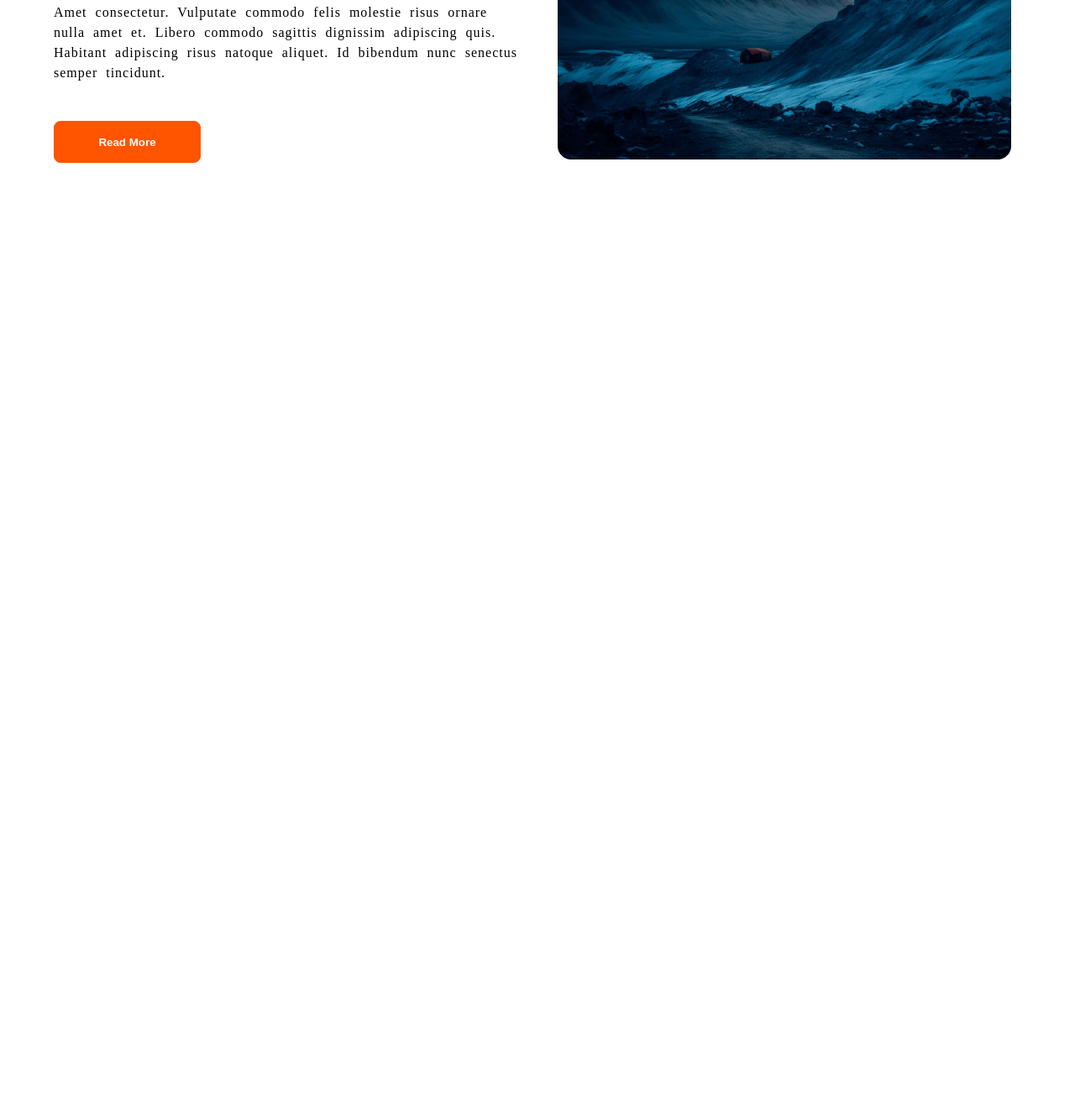
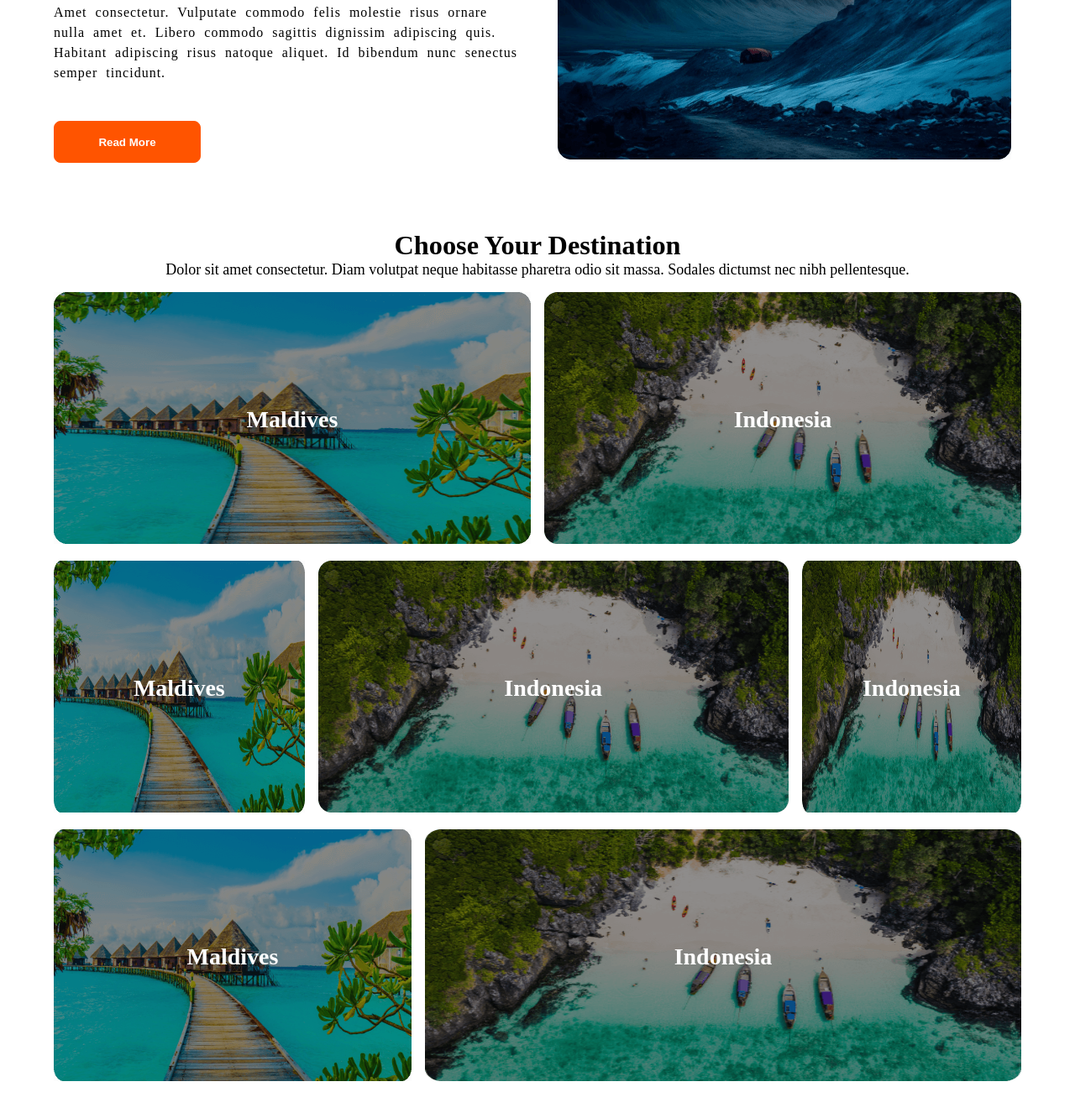
Before and after one commit to raselworshop/hero-travel, a plain HTML site: page index.html in a window 1280 px wide. Shown: the part 1200-2526 px from the top of the page at 84% size. Before the commit the page ends 1474 px from the top, so only its background shows below. Drawn offline with Linux system fonts and the light colour scheme.

Commit message:
add destinationsection

```diff
--- a/index.html
+++ b/index.html
@@ -59,5 +59,44 @@
             <img src="./Images/Rectangle4.png" alt="">
         </div>
        </section>
+       <!-- your destinations section -->
+        <section class="container your-destination">
+            <h3>Choose Your Destination</h3>
+            <p>Dolor sit amet consectetur. Diam volutpat neque habitasse pharetra odio sit massa. Sodales dictumst nec nibh pellentesque.</p>
+            <div class="row-1">
+                <div class="country-card">
+                    <img src="./Images/Rectangle5.png" alt="">
+                    <p class="country">Maldives</p>
+                </div>
+                <div class="country-card">
+                    <img src="./Images/Rectangle8.png" alt="">
+                    <p class="country">Indonesia</p>
+                </div>
+            </div>
+            <div class="row-2">
+                <div class="country-card">
+                    <img src="./Images/Rectangle5.png" alt="">
+                    <p class="country">Maldives</p>
+                </div>
+                <div class="country-card">
+                    <img src="./Images/Rectangle8.png" alt="">
+                    <p class="country">Indonesia</p>
+                </div>
+                <div class="country-card">
+                    <img src="./Images/Rectangle8.png" alt="">
+                    <p class="country">Indonesia</p>
+                </div>
+            </div>
+            <div class="row-3">
+                <div class="country-card">
+                    <img src="./Images/Rectangle5.png" alt="">
+                    <p class="country">Maldives</p>
+                </div>
+                <div class="country-card">
+                    <img src="./Images/Rectangle8.png" alt="">
+                    <p class="country">Indonesia</p>
+                </div>
+            </div>
+        </section>
 </body>
 </html>
--- a/styles/style.css
+++ b/styles/style.css
@@ -141,3 +141,33 @@
   .text-content h3{
     text-align: left;
 }
+/* your destination */
+.your-destination img{
+    width: 100%;
+    height: 300px;
+    filter: brightness(70%);
+}
+.row-1, .row-2, .row-3{
+    display: grid;
+    grid-template-columns: 1fr 1fr;
+    margin: 1rem 0;
+    gap: 1rem;
+}
+.row-2{
+    grid-template-columns: 0.80fr 1.5fr .70fr;
+}
+.row-3{
+    grid-template-columns: 0.75fr 1.25fr;
+}
+.country-card{
+    position: relative;
+}
+.country{
+    position: absolute;
+    top: 50%;
+    left: 50%;
+    color: white;
+    font-size: 28px;
+    font-weight: bold;
+    transform: translate(-50%, -50%);
+}
```
Also changed, not shown: Images/Rectangle10.png (renamed from Images/Rectangle 10.png), Images/Rectangle11.png (renamed from Images/Rectangle 11.png), Images/Rectangle5.png (renamed from Images/Rectangle 5.png), Images/Rectangle6.png (renamed from Images/Rectangle 6.png), Images/Rectangle7.png (renamed from Images/Rectangle 7.png), Images/Rectangle8(1).png (renamed from Images/Rectangle 8 (1).png), Images/Rectangle8.png (renamed from Images/Rectangle 8.png), Images/Rectangle9.png (renamed from Images/Rectangle 9.png).
